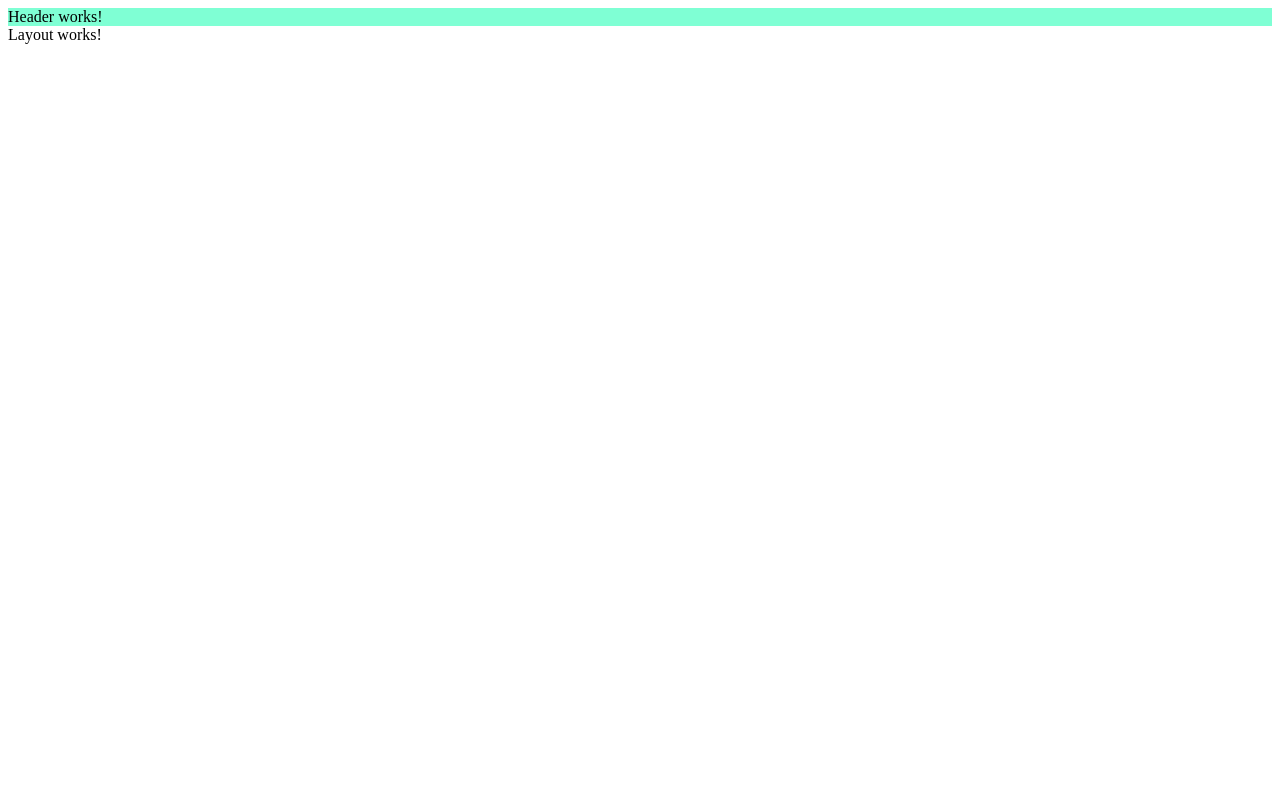
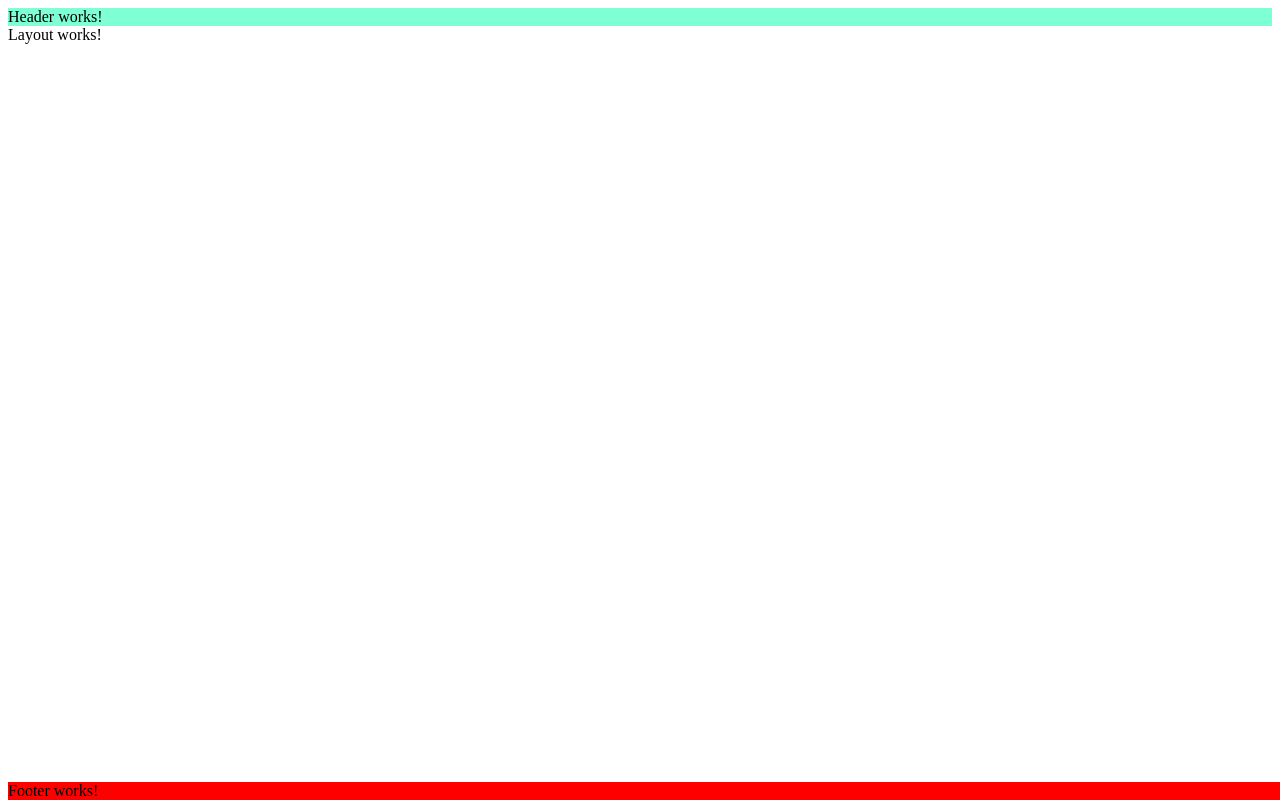
Before and after one commit to AtanasG6/react-task-manager, a React (Vite) app: page / in a window 1280 px wide. Built offline with nearby package versions, Linux system fonts and the light colour scheme.

Commit message:
Add Footer component, update Layout

```diff
--- /dev/null
+++ b/src/components/footer/Footer.jsx
@@ -0,0 +1,12 @@
+const styles = {
+    backgroundColor: 'red',
+    position: 'fixed',
+    bottom: 0,
+    width: '100%',
+}
+
+export function Footer() {
+    return (
+        <div className="footer" style={styles}>Footer works!</div>
+    )
+}
--- a/src/components/layout/Layout.jsx
+++ b/src/components/layout/Layout.jsx
@@ -1,10 +1,12 @@
+import { Footer } from "../footer/Footer";
 import { Header } from "../header/Header";
 
 export function Layout() {
     return (
         <>
             <Header />
-            <div>Layout works!</div>
+            Layout works!
+            <Footer />
         </>
     )
 }
```
